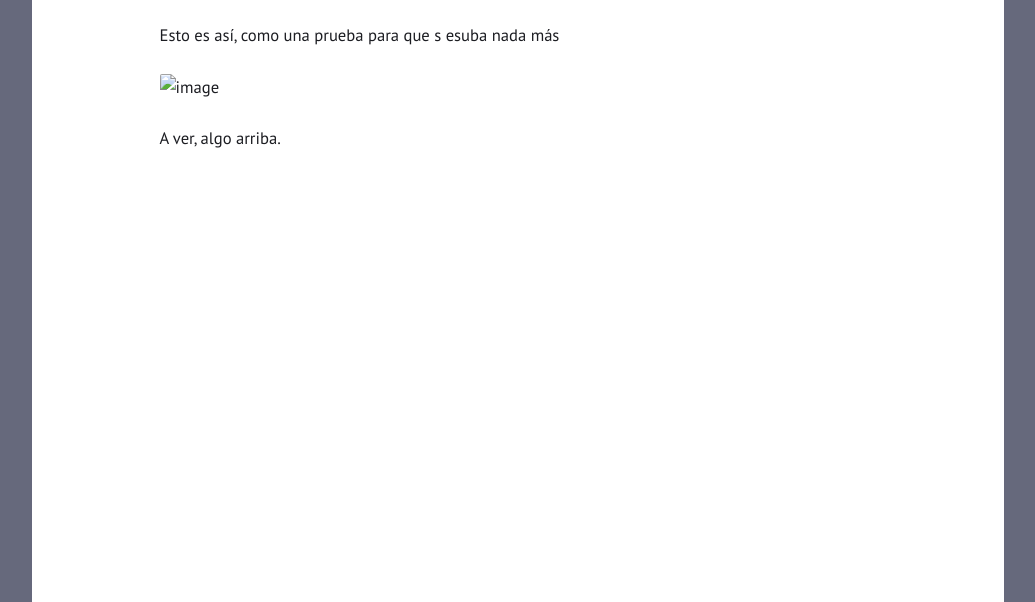
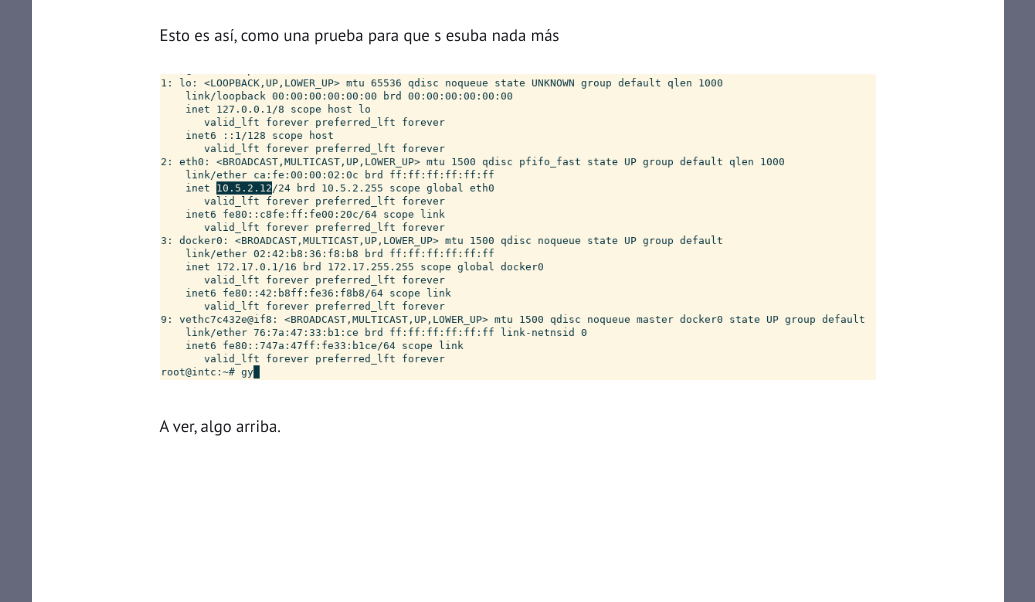
Before and after one commit to SergioAcostaPorto/blogm7.github.io, a plain HTML site: page posts/cuartodía/index.html in a window 1280 px wide. Shown: the part 198-800 px from the top of the page, without its empty margins (122-1157 px from the left). Drawn offline with Linux system fonts and the light colour scheme.

Commit message:
fourth page

```diff
--- a/posts/cuartodía/index.html
+++ b/posts/cuartodía/index.html
@@ -21,7 +21,7 @@
     <time datetime="2021-03-08T20:44:57&#43;01:00">March 08, 2021</time>
   </header>
   <p>Esto es así, como una prueba para que s esuba nada más</p>
-<p><img src="/static/images/1.png" alt="image"></p>
+<p><img src="/images/1.png" alt="image"></p>
 <p>A ver, algo arriba.</p>
 
 </article>
```
